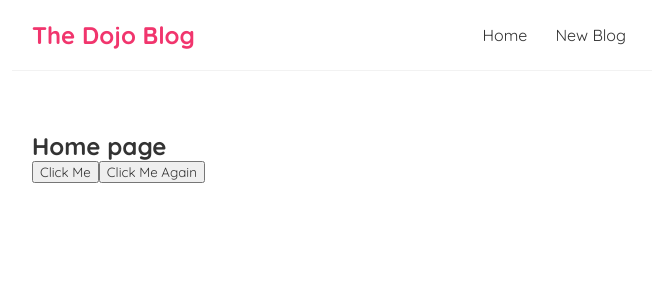
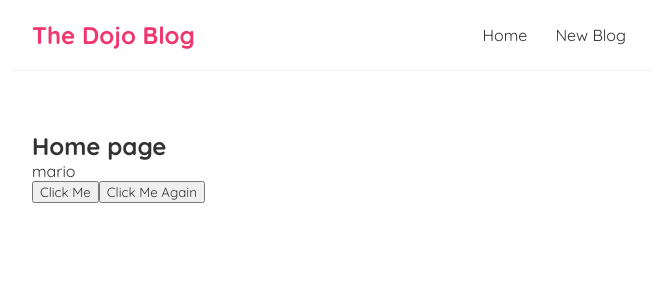
Before and after one commit to Crawford30/Dojo-blog, a React (Create React App) app: page / in a window 1280 px wide. Shown: the top 300 px of the page, without its empty margins (308-964 px from the left). Built offline with nearby package versions, Linux system fonts and the light colour scheme.

Commit message:
useState for reactive value

```diff
--- a/src/Home.js
+++ b/src/Home.js
@@ -1,6 +1,10 @@
+import { useState } from "react";
 const Home = () => {
-    const handleClick = (e) => {
-        console.log('hello, Ninjaa', e);
+  const [name, setName] = useState('mario');
+
+    const handleClick = () => {
+        setName('Joel');
+
     }
 
     const handleClickAgain = (name, e) => {
@@ -10,6 +14,7 @@ const Home = () => {
     return (
         <div className="home">
             <h2>Home page</h2>
+            <p>{name}</p>
             <button onClick={handleClick}>Click Me</button>
             <button onClick={(e) => {
                 handleClickAgain('joel', e)
```
